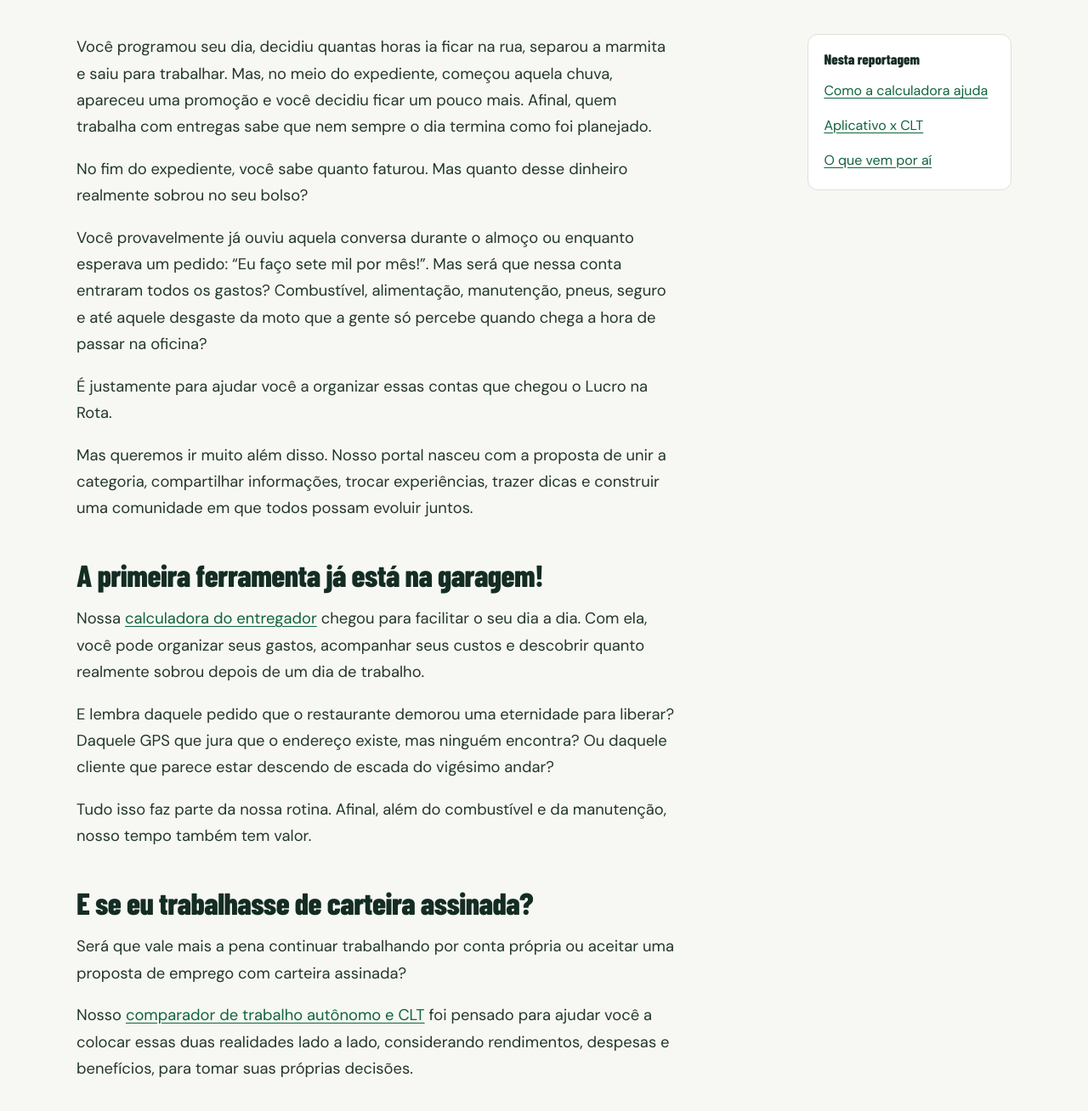
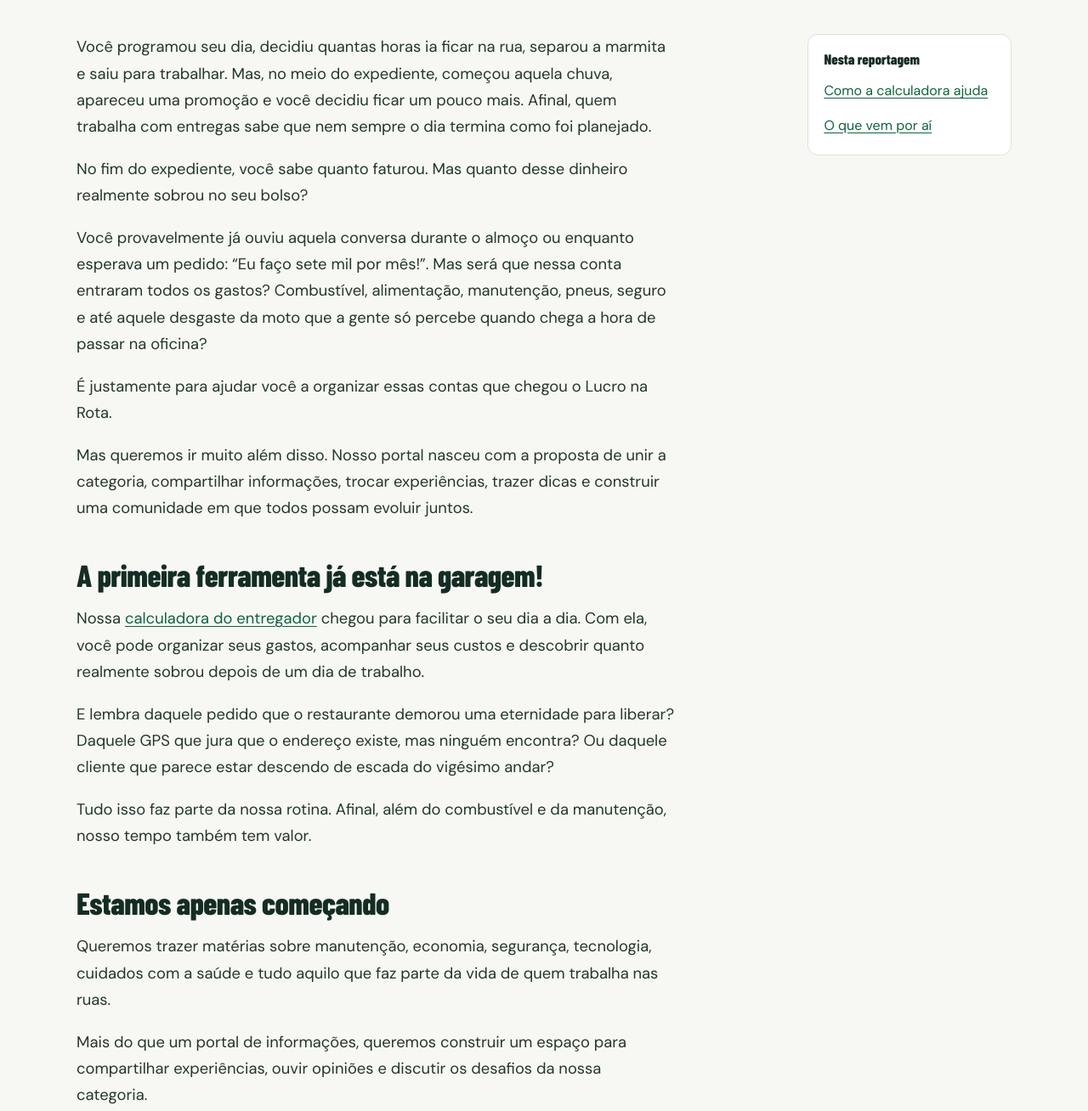
Before and after one commit to buniorcomj/calculadora-entregadores, a plain HTML site: page noticias/apresentacao.html in a window 1280 px wide. Shown: the part 1040-2348 px from the top of the page at 85% size. Drawn offline with Linux system fonts and the light colour scheme.

```diff
--- a/noticias/apresentacao.html
+++ b/noticias/apresentacao.html
@@ -77,9 +77,6 @@
           <p>Nossa <a href="../calculadora/">calculadora do entregador</a> chegou para facilitar o seu dia a dia. Com ela, você pode organizar seus gastos, acompanhar seus custos e descobrir quanto realmente sobrou depois de um dia de trabalho.</p>
           <p>E lembra daquele pedido que o restaurante demorou uma eternidade para liberar? Daquele GPS que jura que o endereço existe, mas ninguém encontra? Ou daquele cliente que parece estar descendo de escada do vigésimo andar?</p>
           <p>Tudo isso faz parte da nossa rotina. Afinal, além do combustível e da manutenção, nosso tempo também tem valor.</p>
-          <h2 id="comparador">E se eu trabalhasse de carteira assinada?</h2>
-          <p>Será que vale mais a pena continuar trabalhando por conta própria ou aceitar uma proposta de emprego com carteira assinada?</p>
-          <p>Nosso <a href="../aplicativo-x-clt/">comparador de trabalho autônomo e CLT</a> foi pensado para ajudar você a colocar essas duas realidades lado a lado, considerando rendimentos, despesas e benefícios, para tomar suas próprias decisões.</p>
           <h2 id="portal">Estamos apenas começando</h2>
           <p>Queremos trazer matérias sobre manutenção, economia, segurança, tecnologia, cuidados com a saúde e tudo aquilo que faz parte da vida de quem trabalha nas ruas.</p>
           <p>Mais do que um portal de informações, queremos construir um espaço para compartilhar experiências, ouvir opiniões e discutir os desafios da nossa categoria.</p>
@@ -94,7 +91,6 @@
           <ul>
 
             <li><a href="#calculadora">Como a calculadora ajuda</a></li>
-            <li><a href="#comparador">Aplicativo x CLT</a></li>
             <li><a href="#portal">O que vem por aí</a></li>
           </ul>
         </aside>
```
